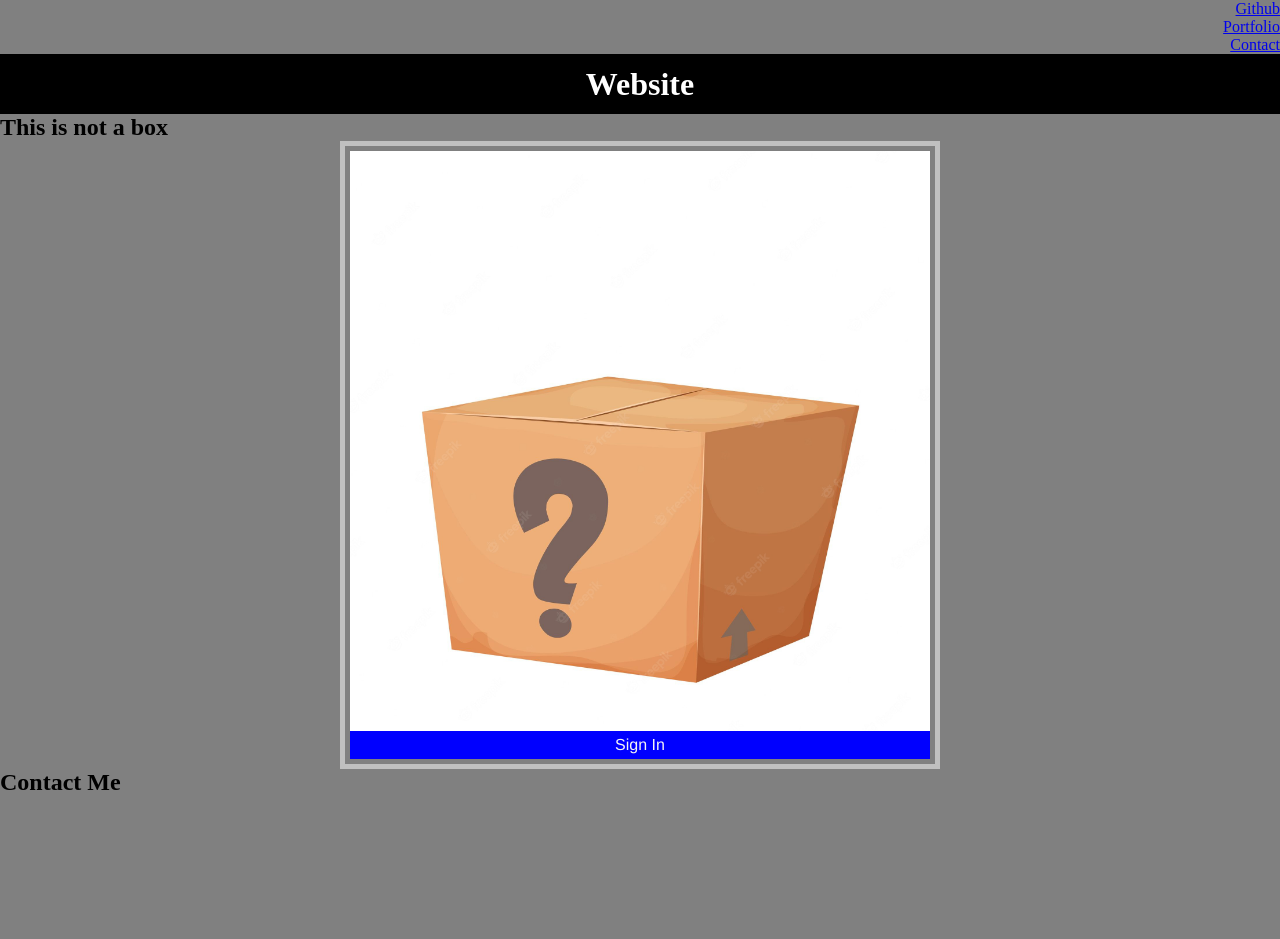
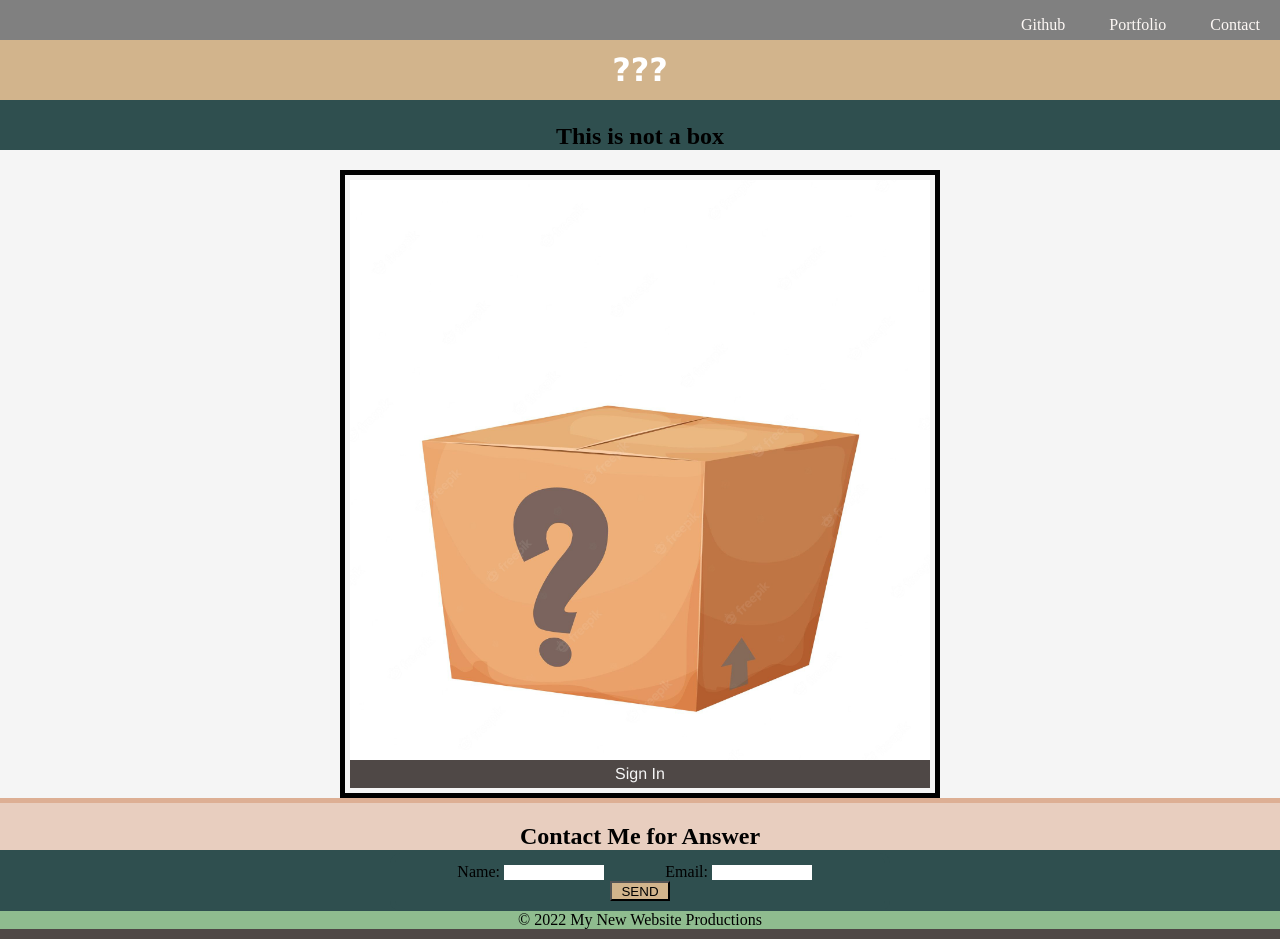
Before and after one commit to PeterM012/This-is-a-website, a plain HTML site: page index.html in a window 1280 px wide. Before the commit the page ends 800 px from the top, so only its background shows below. Drawn offline with Linux system fonts and the light colour scheme.

Commit message:
updated website

```diff
--- a/CSS/style.css
+++ b/CSS/style.css
@@ -2,35 +2,27 @@ h1{
     text-align: center;
 }
 
-
-header {
-    height: 60px;
-    width: 100%;
-    line-height: 60px;
-    background-color: black;
-    color: white;
+li {
+    display: inline;
+    padding: 20px;
+    text-decoration: none;
   }
-
-.header nav {
-    padding-top: 15px;
-    margin-right: 20px;
-    float: right;
-    font-family: 'Gill Sans', 'Gill Sans MT', Calibri, 'Trebuchet MS', sans-serif;
-    font-size: 20px;
-}
-
-.header nav ul {
-    list-style-type: none;
-}
-
-.header nav ul li {
-    display: inline-block;
-    margin-left: 25px;
-}
 
 .text-right{
     text-align: right;
  }
+
+.text-center {
+    text-align: center;
+  }
+
+h2 {
+    text-align: center;
+}
+
+h2 {
+  margin: 20px;
+}
 
  *{
     box-sizing: border-box;
@@ -43,11 +35,13 @@ nav {
 }
 
 body {
-    background-color: grey;
+    position: relative;
+    color: black;
+    background-color: whitesmoke
 }
 
 figure {
-    border: thick #c0c0c0 solid;
+    border: thick black solid;
     padding: 5px;
     max-width: 600px;
     margin: auto;
@@ -61,8 +55,82 @@ img {
 }
 
 figcaption {
-    background-color: blue;
+    background-color: #4F4846;
+    border: thick cyan;
     color: whitesmoke;
     padding: 5px;
     text-align: center;
 }
+
+
+form {
+    /* Center the form on the page */
+    margin: 0 auto;
+    width: 500px;
+    padding: 5px;
+    border: 5px solid darkslategray;
+    border-radius: 10px;
+  }
+
+label{
+    display: flex;
+    flex-flow: column;
+    display: inline-block;
+    width: 100px;
+}
+
+input{
+    border: black;
+    max-width: 100px;
+}
+
+header{
+  height: 60px;
+  width: 100%;
+  line-height: 60px;
+  background-color: tan;
+  color: white;
+  font-family: 'Lucida Sans', 'Lucida Sans Regular', 'Lucida Grande', 'Lucida Sans Unicode', Geneva, Verdana, sans-serif;
+}
+
+article{
+    margin-bottom: -20px;
+    padding: 0px 0px 0px 0px;
+    border-top: 5px solid #DDAF94;
+    background-color:  #E8CEBF;
+}
+
+nav{
+    height: 40px;
+    width: 100%;
+    line-height: 50px;
+    background-color: gray;
+    color: white;
+}
+
+a {
+    text-decoration: none;
+    color: #FDF8F5;
+  }
+
+footer {
+    margin-top: 0;
+    bottom: 0;
+    background-color: darkseagreen;
+    border-bottom: 10px solid #4F4846;
+    color: black;
+  }
+
+section{
+    margin-bottom: 0;
+    padding: 0px 0px 0px 0px;
+    border-top: 3px solid darkslategray;
+    background-color:  darkslategray;
+}
+
+button {
+    height: 20px;
+    width: 60px;
+    background-color: tan;
+    color: black;
+  }
--- a/index.html
+++ b/index.html
@@ -17,7 +17,7 @@
 
   <body>
     <header>
-      <h1>Website</h1>
+      <h1>???</h1>
     </header>
 
     <main>
@@ -27,19 +27,33 @@
 
       <figure>
         <img src="./images/mysterybox.png" alt="cartoon box with number question mark"/>
-        <figcaption style="font-family:'Franklin Gothic Medium', 'Arial Narrow', Arial, sans-serif">Sign In</figcaption>
+        <figcaption class="text-center" style="font-family:'Franklin Gothic Medium', 'Arial Narrow', Arial, sans-serif">Sign In</figcaption>
       </figure>
 
+      <article>
+        <h2>Contact Me for Answer</h2>
+      </article>
+
       <section>
-        <h2>Contact Me</h2>
+        <form>
+              <label class="text-right" for="name">Name:</label>
+              <input type="text" id="name" name="user-name">
+
+              <label class="text-right" for="email">Email:</label>
+              <input type="text" id="email" name="user-email">
+          <div class="text-center">
+            <button type="submit">SEND</button>
+          </div>
+        </form>
       </section>
+
 
 
     </main>
   </body>
 
-  <footer>
-
+  <footer class="text-center">
+    © 2022 My New Website Productions
   </footer>
 
 </html>
```
